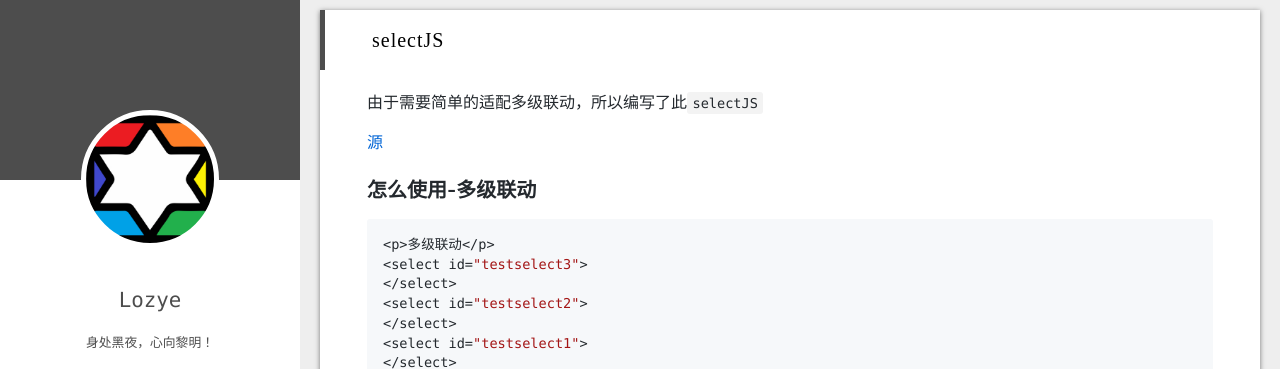
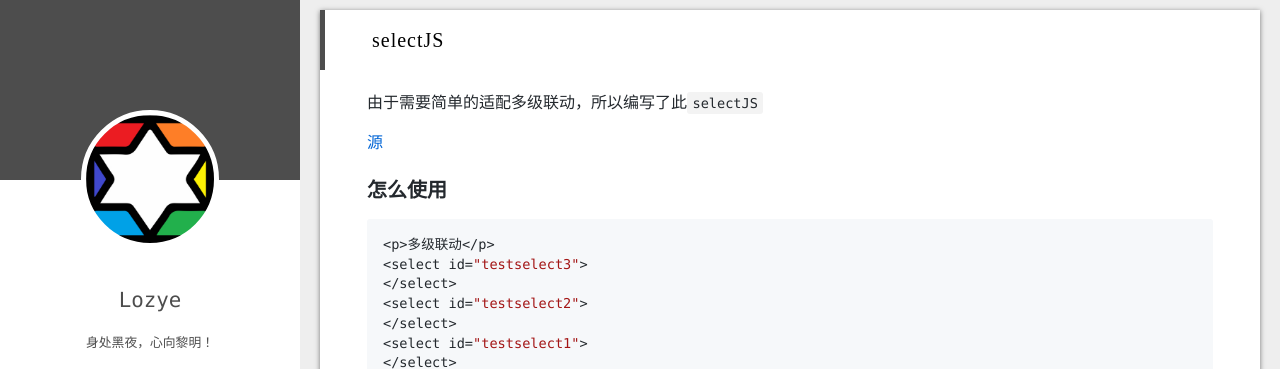
Before and after one commit to lozye/lozye, a Jekyll site: the page built from doc/selectjs.md, in a window 1280 px wide and 900 px high. Shown: the top 369 px of the window. Built offline with Jekyll 4.4.1, drawn with Linux system fonts in a browser that asks for light colours; our own code applies the rules of GitHub Pages for plain Markdown files.

Commit message:
v20200720

````diff
--- a/doc/selectjs.md
+++ b/doc/selectjs.md
@@ -8,7 +8,8 @@ tags: js
 
 [源](https://github.com/lozye/lozye.github.io/blob/master/opensource/selectJS.js)
 
-### 怎么使用-多级联动
+
+### 怎么使用
 
 ```html
 <p>多级联动</p>
````
